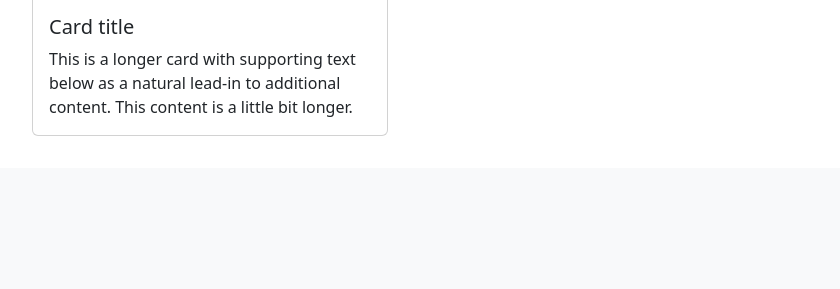
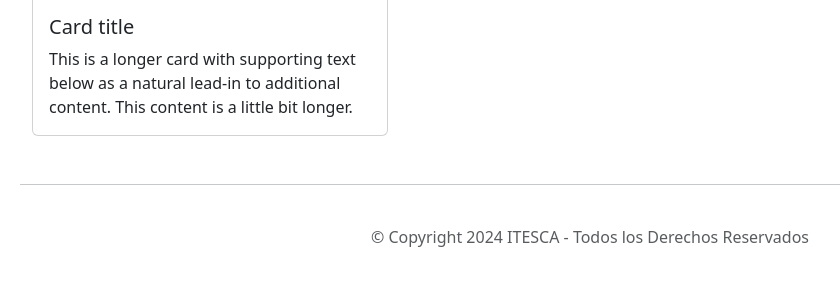
Before and after one commit to fungirox/capacitacion-docente, a PHP site: page / in a window 1280 px wide. Shown: the part 667-956 px from the top of the page, without its empty margins (50-890 px from the left). Before the commit the page ends 803 px from the top, so only its background shows below. Run offline with PHP 8.4, Linux system fonts and the light colour scheme.

Commit message:
Se implementó un footer

```diff
--- a/index.php
+++ b/index.php
@@ -64,6 +64,10 @@
     <main class="main-container">
         <div id="page" class="container py-4"></div>
     </main>
+    <hr class="container">
+    <footer class="py-4">
+        <p class="text-center text-body-secondary">© Copyright 2024 ITESCA - Todos los Derechos Reservados</p>
+    </footer>
 </body>
 
 </html>
```
